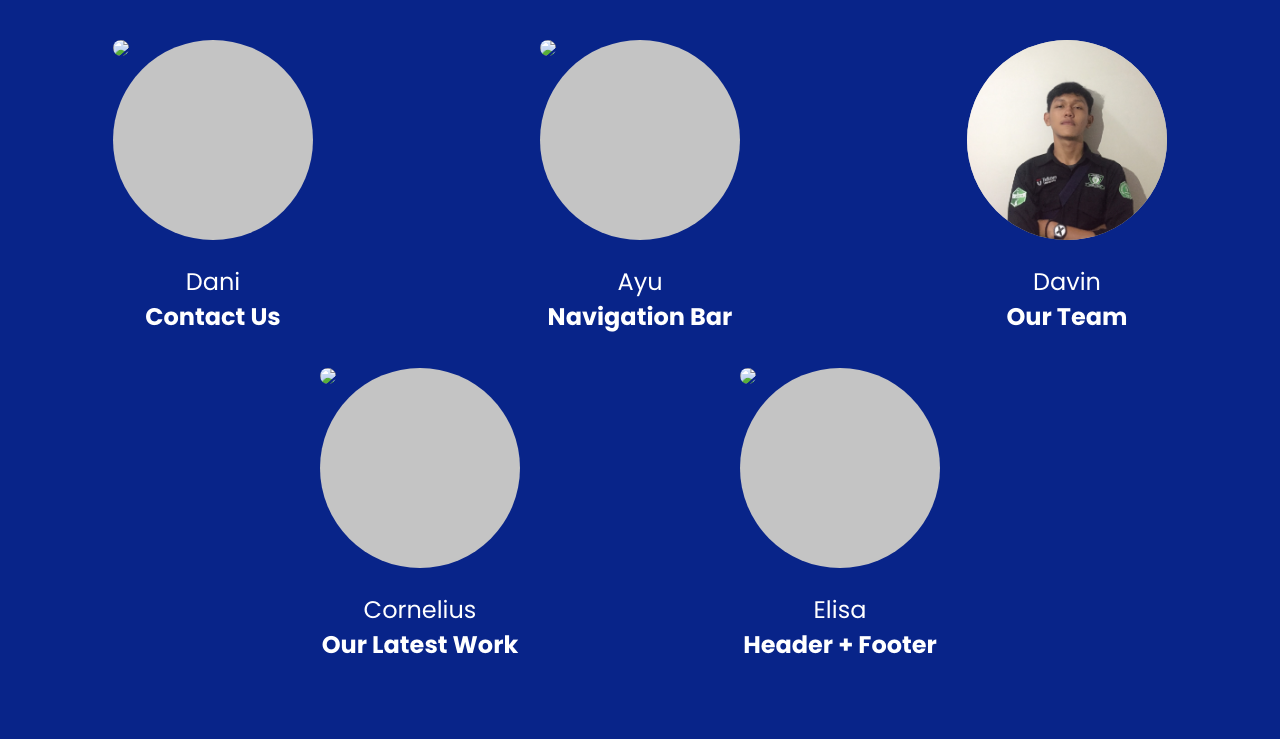
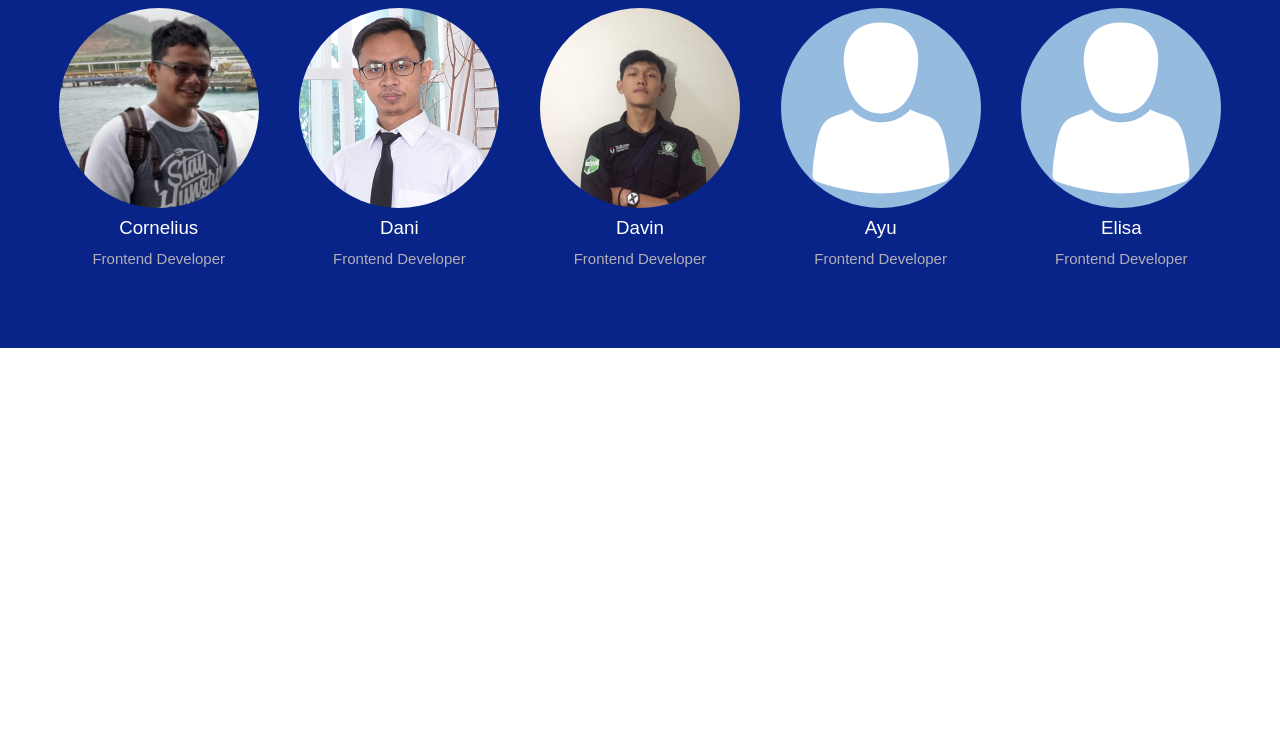
Before and after one commit to davinreyhans/CompanyLandingPage-ProjectWeek1DTS-Kelompok-A28, a plain HTML site: page ourTeam.html in a window 1280 px wide. Shown: the part 159-898 px from the top of the page. After the commit the page ends 800 px from the top, so only its background shows below. Drawn offline with Linux system fonts and the light colour scheme.

Commit message:
udah final harusnya

```diff
--- /dev/null
+++ b/css/ourTeam.css
@@ -0,0 +1,88 @@
+/* CSS Reset and font  */
+* {
+    box-sizing: border-box;
+  }
+
+  html, body,
+  ul, ol, li,
+  h1, h2, h3, h4, h5, h6, p,
+  form, input, div {
+    margin: 0;
+    padding: 0;
+  }
+
+  li {
+    list-style: none;
+  }
+
+  a {
+    text-decoration: none;
+  }
+
+  html{
+    scroll-behavior: smooth;
+  }
+
+  /* font */
+  @import url('https://fonts.googleapis.com/css2?family=Poppins:wght@400;500;700&display=swap');
+
+  body{
+    font-family: 'Poppins', sans-serif;
+  }
+  /* css reset end */
+  /* ------------------------------------------------------------------------------------------- */
+  .clear{
+    clear:left;
+  }
+
+  .tim-wrapper {
+    padding-left: 3%;
+    padding-right: 3%;
+    padding-bottom: 80px;
+    background-color: #082489;
+    text-align: center;
+    color: #fff;
+  }
+
+  .heading-tim {
+    padding-top: 80px;
+    padding-bottom: 50px;
+  }
+
+  .heading-tim h1 {
+    font-weight: 700;
+  }
+
+  .tim {
+    float: left;
+    width: 20%;
+  }
+
+  .tim-icon {
+    position: relative;
+  }
+
+  .tim-icon img{
+    border-radius: 50%;
+  }
+
+  .tim-icon img:hover{
+    box-shadow: 7px 7px 20px #000000;
+  }
+
+  .tim-icon h3 {
+    position: absolute;
+    width: 100%;
+    color: #fff;
+    font-weight: 500;
+    padding-top: 5px;
+  }
+
+  .txt-contents-tim {
+    width: 80%;
+    display: inline-block;
+    margin-top: 20px;
+    font-size: 15px;
+    color: #b3aeb5;
+    padding-top: 18px;
+  }
--- /dev/null
+++ b/css/responsive.css
@@ -0,0 +1,25 @@
+/* Untuk Tablet */
+@media all and (max-width: 1000px ) {
+    /* ------------------------------------------------------------------------------------------- */
+
+      /* our team (Davin) start */
+    .tim{
+      width: 50%;
+      margin-bottom: 50px;
+    }
+      /* our team (Davin) end */
+  }
+
+    /* Untuk Smartphone */
+  @media all and (max-width: 670px) {
+
+    /* ------------------------------------------------------------------------------------------- */
+
+      /* our team (Davin) start */
+    .tim{
+      width: 100%;
+    }
+      /* our team (Davin) end */
+
+    /* ------------------------------------------------------------------------------------------- */
+  }
--- a/ourTeam.css
+++ /dev/null
@@ -1,95 +0,0 @@
-html, body{
-    margin: 0;
-    padding: 0;
-}
-@font-face {
-    font-family: Poppins-Bold;
-    src: url('Poppins-Bold.otf');
-}
-@font-face {
-    font-family: Poppins-Regular;
-    src: url('Poppins-Regular.otf');
-}
-.ourTeam-wrapper{
-width: 1280px;
-height: 898px;
-background: #082489;
-color: white;
-float:left;
-}
-.our-team h2{
-    text-align: center;
-    padding-top: 60px;
-    font-size: 36px;
-    font-family: Poppins-Bold;
-}
-
-.profile-foto{
-    width: 200px;
-	height: 200px;
-	background: #C4C4C4;
-	border-radius: 100%;
-}
-
-.profile-a{
-    padding-top: 24px;
-    float: left;
-    padding-right: 113px;
-    padding-left: 113px;
-
-}
-.profile-a img {
-    width:200px; border-radius:100%;
-}
-
-.profile-b{
-    padding-top: 24px;
-    float: left;
-    padding-right: 114px;
-    padding-left: 114px;
-
-}
-.profile-b img {
-    width:200px; border-radius:100%;
-}
-
-.profile-c{
-    padding-top: 24px;
-    float: left;
-    padding-right: 113px;
-    padding-left: 113px;
-
-}
-.profile-c img {
-    width:200px; border-radius:100%;
-}
-
-.profile-d{
-    padding-top: 10px;
-    float: left;
-    padding-right: 110px;
-    padding-left: 25%;
-
-}
-.profile-d img {
-    width:200px; border-radius:100%;
-}
-
-.profile-e{
-    padding-top: 10px;
-    float: left;
-    padding-right: 25%;
-    padding-left: 110px;
-}
-.profile-e img {
-    width:200px; border-radius:100%;
-}
-
-.nama{
-    text-align: center;
-    font-family: Poppins-Regular;
-    font-size: 24px;
-}
-.nama span{
-    font-family: Poppins-Bold;
-}
--- a/ourTeam.html
+++ b/ourTeam.html
@@ -1,48 +1,59 @@
 <!DOCTYPE html>
-<html lang="en">
+<html>
   <head>
-    <meta charset="UTF-8">
-    <meta http-equiv="X-UA-Compatible" content="IE=edge">
-    <meta name="viewport" content="width=device-width, initial-scale=1.0">
-    <link rel="stylesheet" href="ourTeam.css">
-    <title>Test</title>
+    <meta charset="utf-8" />
+    <title>newBie (Landingpage A28)</title>
+    <link rel="stylesheet" href="css/ourTeam.css">
+    <link rel="stylesheet" href="css/responsive.css">
+    <link rel="stylesheet" href="https://maxcdn.bootstrapcdn.com/font-awesome/4.3.0/css/font-awesome.min.css">
   </head>
   <body>
-    <div class="ourTeam-wrapper"> <!--wrapper-->
-        <div class="our-team"> <!--container-->
-            <h2>Our Team</h2>   <!--header-->
-            <div class="profile-a">     <!--lesson-->
-                <div class="profile-foto">
-                    <img src="#">
+    <!-- Our Team (Davin) start -->
+    <div id="team" class="tim-wrapper">
+      <div class="container">
+        <div class="heading-tim">
+          <h1>Our Team</h1>
         </div>
-                <p class="nama">Dani<span><br>Contact Us</span></p>
+        <div class="tims">
+          <div class="tim">
+            <div class="tim-icon">
+              <img src="asset/Cornelius.png">
+               <h3>Cornelius</h3>
             </div>
-            <div class="profile-b">     <!--lesson-->
-                <div class="profile-foto">
-                    <img src="#">
+            <p class="txt-contents-tim">Frontend Developer</p>
           </div>
-                <p class="nama">Ayu<span><br>Navigation Bar</span></p>
+          <div class="tim">
+            <div class="tim-icon">
+              <img src="asset/Dani.png">
+              <h3>Dani</h3>
             </div>
-            <div class="profile-c">     <!--lesson-->
-                <div class="profile-foto">
-                    <img src="davin.jpeg">
+            <p class="txt-contents-tim">Frontend Developer</p>
           </div>
-                <p class="nama">Davin<span><br>Our Team</span></p>
+          <div class="tim">
+            <div class="tim-icon">
+              <img src="asset/davin.png">
+              <h3>Davin</h3>
             </div>
-            <div class="profile-d">     <!--lesson-->
-                <div class="profile-foto">
-                    <img src="#">
-
+            <p class="txt-contents-tim">Frontend Developer</p>
           </div>
-                <p class="nama">Cornelius<span><br>Our Latest Work</span></p>
+          <div class="tim">
+            <div class="tim-icon">
+              <img src="asset/avatar.png">
+              <h3>Ayu</h3>
             </div>
-            <div class="profile-e">     <!--lesson-->
-                <div class="profile-foto">
-                    <img src="#">
+            <p class="txt-contents-tim">Frontend Developer</p>
           </div>
-                <p class="nama">Elisa<span><br>Header + Footer</span></p>
+          <div class="tim">
+            <div class="tim-icon">
+              <img src="asset/avatar.png">
+              <h3>Elisa</h3>
+            </div>
+            <p class="txt-contents-tim">Frontend Developer</p>
+          </div>
+          <div class="clear"></div>
         </div>
       </div>
     </div>
+    <!-- Our Team (Davin) end -->
 </body>
 </html>
```
Also changed, not shown: Poppins-Bold.otf (deleted), Poppins-Regular.otf (deleted), asset/Cornelius.png (added), asset/Dani.png (added), asset/Project 2.png (added), asset/Project 4.png (added), asset/avatar.png (added), asset/background.jpg (added), asset/davin.png (added), asset/project 1.png (added), asset/project 3.png (added), asset/work 1.png (added), asset/work 2.png (added), asset/work 3.png (added), 2 more files. Lines whose indentation alone changed are shown as unchanged.
